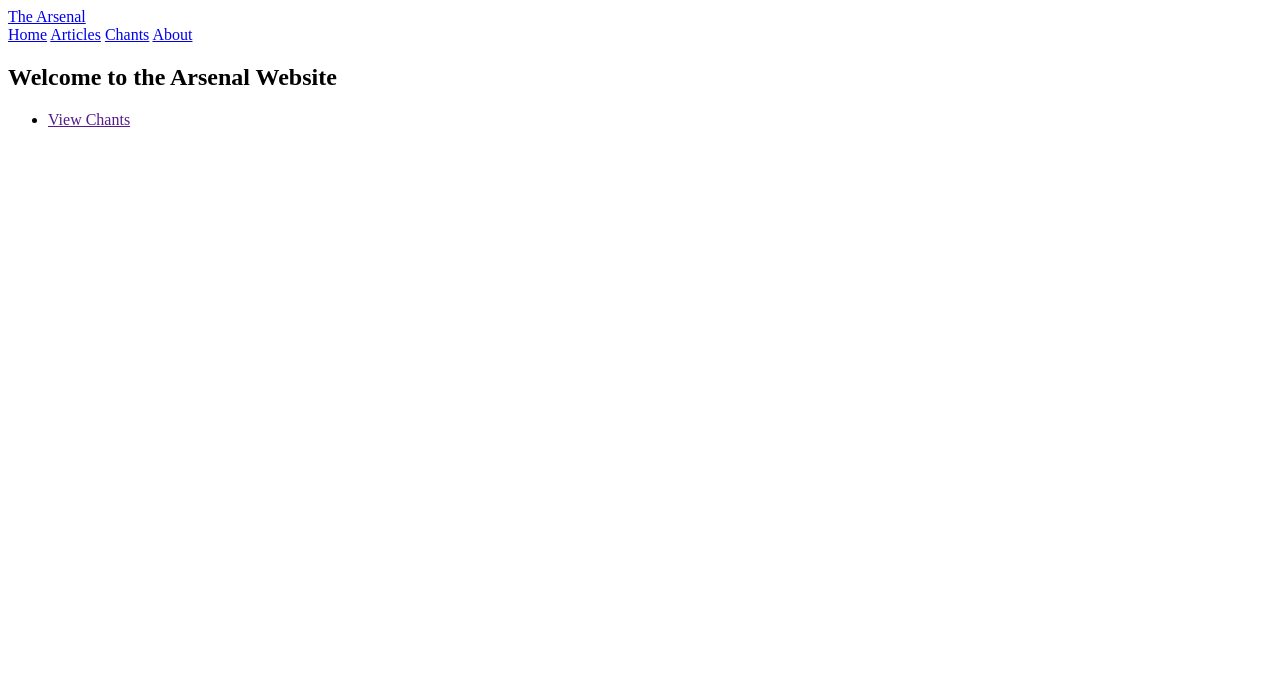
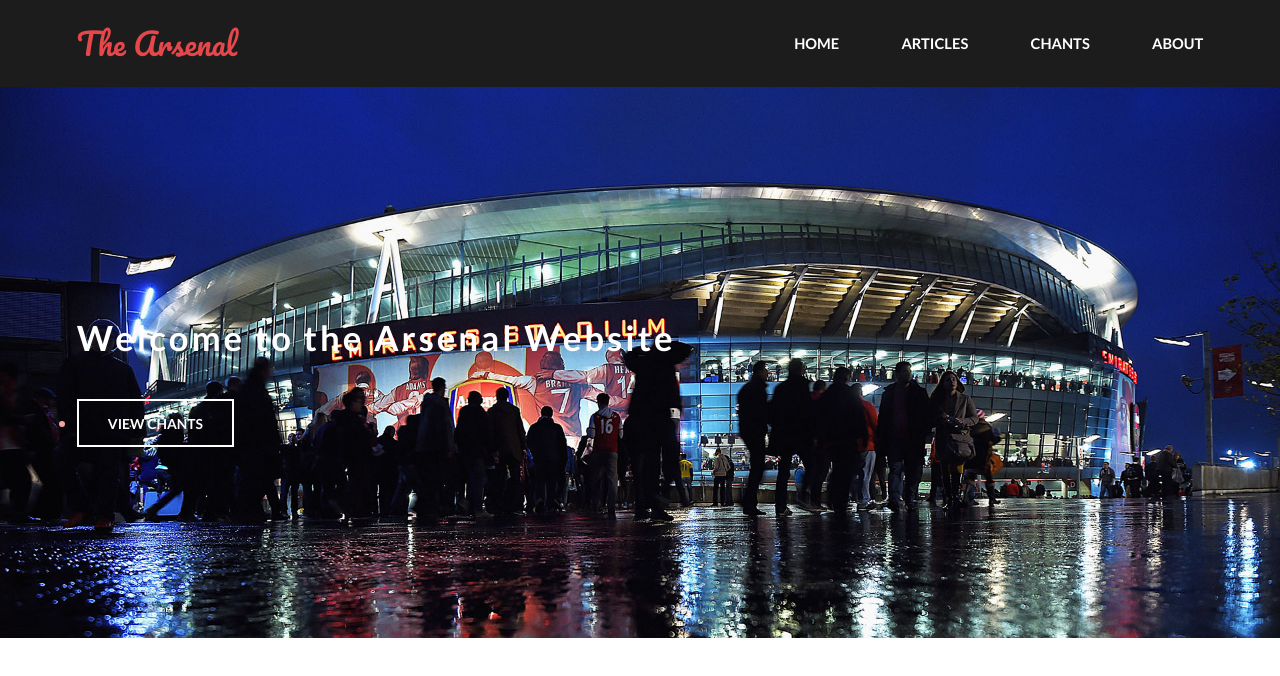
Before and after one commit to ArteriusDayne/theArsenal, a plain HTML site: page index.html in a window 1280 px wide. Drawn offline with Linux system fonts and the light colour scheme.

Commit message:
Added banner + header

```diff
--- a/css/main.css
+++ b/css/main.css
@@ -0,0 +1,284 @@
+@import url("https://fonts.googleapis.com/css?family=Lato:300,400,700|Pacifico");
+
+/* Basic */
+
+html, body, div, span, applet, object, iframe, h1, h2, h3, h4, h5, h6, p, blockquote, pre, a, abbr, acronym, address, big, cite, code, del, dfn, em, img, ins, kbd, q, s, samp, small, strike, strong, sub, sup, tt, var, b, u, i, center, dl, dt, dd, ol, ul, li, fieldset, form, label, legend, table, caption, tbody, tfoot, thead, tr, th, td, article, aside, canvas, details, embed, figure, figcaption, footer, header, hgroup, menu, nav, output, ruby, section, summary, time, mark, audio, video {
+    margin: 0;
+    padding: 0;
+    border: 0;
+    font-size: 100%;
+    font: inherit;
+    vertical-align: baseline;
+}
+
+article, aside, details, figcaption, figure, footer, header, hgroup, menu, nav, section {
+    display: block;
+}
+
+@-ms-viewport {
+    width: device-width;
+}
+
+body {
+    -ms-overflow-style: scrollbar;
+}
+
+@media screen and (max-width: 480px) {
+
+    html, body {
+        min-width: 320px;
+    }
+
+}
+
+body {
+    background: #fff;
+}
+
+/* Type */
+
+body {
+    background-color: #fff;
+    color: #111111;
+}
+
+body, input, select, textarea {
+    font-family: "Lato", sans-serif;
+    font-size: 15pt;
+    font-weight: 300;
+    line-height: 2;
+}
+
+@media screen and (max-width: 1280px) {
+
+    body, input, select, textarea {
+        font-size: 13pt;
+    }
+
+}
+
+@media screen and (max-width: 980px) {
+
+    body, input, select, textarea {
+        font-size: 12pt;
+    }
+
+}
+
+a {
+    -moz-transition: color 0.2s ease-in-out;
+    -webkit-transition: color 0.2s ease-in-out;
+    -ms-transition: color 0.2s ease-in-out;
+    transition: color 0.2s ease-in-out;
+    text-decoration: none;
+}
+
+a:hover {
+    text-decoration: underline;
+}
+
+h1, h2, h3, h4, h5, h6 {
+    color: #e5474b;
+}
+
+/* Button */
+
+input[type="submit"],
+input[type="reset"],
+input[type="button"],
+button,
+.button {
+    -moz-appearance: none;
+    -webkit-appearance: none;
+    -ms-appearance: none;
+    appearance: none;
+    -moz-transition: background-color 0.2s ease-in-out, color 0.2s ease-in-out;
+    -webkit-transition: background-color 0.2s ease-in-out, color 0.2s ease-in-out;
+    -ms-transition: background-color 0.2s ease-in-out, color 0.2s ease-in-out;
+    transition: background-color 0.2s ease-in-out, color 0.2s ease-in-out;
+    border-radius: 0;
+    border: 0;
+    cursor: pointer;
+    display: inline-block;
+    font-size: .8em;
+    font-weight: 700;
+    height: 3.5em;
+    line-height: 3.65em;
+    padding: 0 2.25em;
+    text-align: center;
+    text-decoration: none;
+    text-transform: uppercase;
+    white-space: nowrap;
+}
+
+/* Header */
+
+body {
+    position: relative;
+    padding-top: 5em;
+}
+
+#header {
+    background: #1c1c1c;
+    color: #d5d5d5;
+    cursor: default;
+    height: 5em;
+    left: 0;
+    line-height: 5em;
+    position: fixed;
+    text-align: right;
+    top: 0;
+    width: 100%;
+    z-index: 10001;
+}
+
+#header .inner {
+    max-width: 65em;
+    width: calc(100% - 6em);
+    margin: 0 auto;
+    position: relative;
+}
+
+@media screen and (max-width: 480px) {
+
+    #header .inner {
+        max-width: 90%;
+        width: 90%;
+    }
+
+}
+
+#header .logo {
+    font-family: 'Pacifico', cursive;
+    display: inline-block;
+    height: inherit;
+    left: 0;
+    line-height: inherit;
+    margin: 0;
+    padding: 0;
+    position: absolute;
+    top: 0;
+    color: #e5474b;
+    font-size: 1.75em;
+    text-transform: none;
+    font-weight: normal;
+    padding: 0;
+}
+
+#header .logo:hover {
+    color: rgba(229, 71, 75, 0.75);
+}
+
+#header a {
+    -moz-transition: color 0.2s ease-in-out;
+    -webkit-transition: color 0.2s ease-in-out;
+    -ms-transition: color 0.2s ease-in-out;
+    transition: color 0.2s ease-in-out;
+    display: inline-block;
+    padding: 0 2em;
+    color: #ffffff;
+    text-decoration: none;
+    text-transform: uppercase;
+    font-weight: 700;
+    font-size: .85em;
+}
+
+#header a:hover {
+    color: rgba(255, 255, 255, 0.75);
+}
+
+#header a:last-child {
+    padding-right: 0em;
+}
+
+@media screen and (max-width: 736px) {
+
+    #header a {
+        padding: 0 0.5em;
+    }
+
+}
+
+@media screen and (max-width: 480px) {
+
+    #header {
+        min-width: 320px;
+    }
+
+}
+
+/* Banner */
+
+#banner {
+    background-color: #e5474b;
+    color: #f2a3a5;
+    padding: 13em 0 11em 0;
+    background-color: #0c0c0c;
+    background-image: url("../img/banner.jpg");
+    background-size: cover;
+    background-repeat: no-repeat;
+    background-position: 15% left;
+    text-align: left;
+    position: relative;
+    z-index: 9999;
+}
+
+#banner input, #banner select, #banner textarea {
+    color: #ffffff;
+}
+
+#banner a {
+    color: #ffffff;
+}
+
+#banner strong, #banner b {
+    color: #ffffff;
+}
+
+#banner h1, #banner h2, #banner h3, #banner h4, #banner h5, #banner h6 {
+    color: #fff;
+}
+
+#banner input[type="submit"].alt,
+#banner input[type="reset"].alt,
+#banner input[type="button"].alt,
+#banner button.alt,
+#banner .button.alt {
+    background-color: transparent;
+    box-shadow: inset 0 0 0 2px #fff;
+    color: #ffffff !important;
+}
+
+#banner input[type="submit"].alt:hover,
+#banner input[type="reset"].alt:hover,
+#banner input[type="button"].alt:hover,
+#banner button.alt:hover,
+#banner .button.alt:hover {
+    background: rgba(255, 255, 255, 0.25);
+}
+
+#banner .inner {
+    max-width: 65em;
+    width: calc(100% - 6em);
+    margin: 0 auto;
+    position: relative;
+    z-index: 10000;
+    line-height: 1.5;
+}
+
+@media screen and (max-width: 480px) {
+
+    #banner .inner {
+        max-width: 90%;
+        width: 90%;
+    }
+
+}
+
+#banner h1 {
+    font-size: 2em;
+    margin: 0 0 1em 0;
+    padding: 0;
+    letter-spacing: 3px;
+    font-weight: 700;
+}
--- a/index.html
+++ b/index.html
@@ -21,8 +21,6 @@
                 </nav>
             </div>
         </header>
-        <a href="#menu" class="navPanelToggle"><span class="fa fa-bars"></span></a>
-
 
         <!-- Banner -->
         <section id="banner">
```
